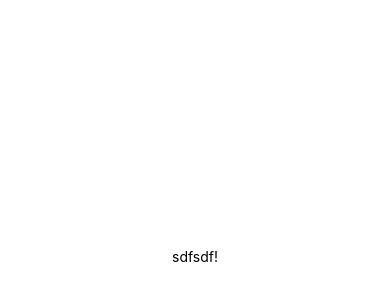
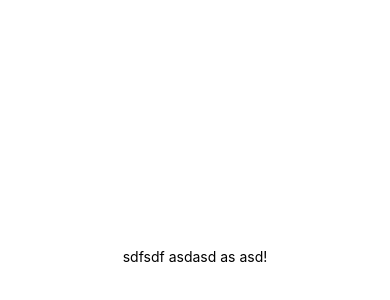
Before and after one commit to calvear93/UdaciCards, a React Native app: screen / in a window 390 px wide. Shown: the part 166-466 px from the top of the page. Built offline with nearby package versions, Linux system fonts and the light colour scheme.

Commit message:
feat: twks

```diff
--- a/src/App.tsx
+++ b/src/App.tsx
@@ -1,13 +1,13 @@
 import React from 'react';
 import { Provider } from 'react-redux';
 import store from './store/store';
-import Test from './components/Test';
+import Main from './views/Main';
 
 export default function App()
 {
     return (
         <Provider store={ store }>
-            <Test />
+            <Main />
         </Provider>
     );
 }
--- a/src/components/Test.tsx
+++ b/src/components/Test.tsx
@@ -23,7 +23,7 @@ export default function Test()
 
     return (
         <View style={ styles.container }>
-            <Text>sdfsdf!</Text>
+            <Text>sdfsdf asdasd as asd!</Text>
         </View>
     );
 }
--- /dev/null
+++ b/src/views/Main.tsx
@@ -0,0 +1,9 @@
+import React from 'react';
+import Test from '../components/Test';
+
+export default function Main()
+{
+    return (
+        <Test />
+    );
+}
```
